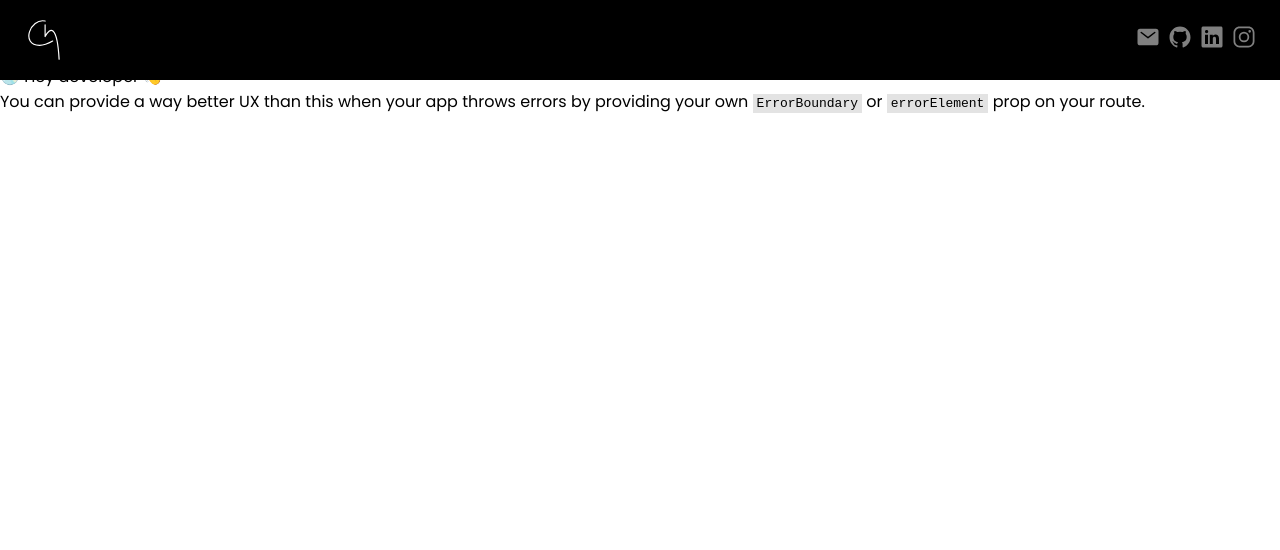
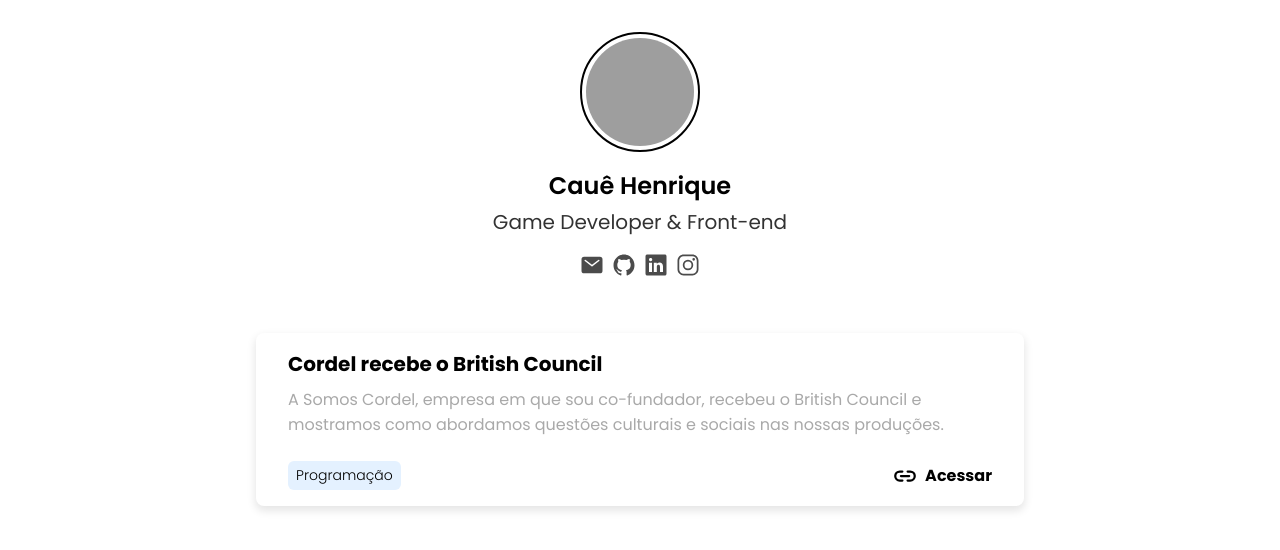
Before and after one commit to hcscaue/hcscaue.github.io, a React (Vite) app: page /links in a window 1280 px wide. Before the commit this address had no page. Shown: the top 550 px of the page. Built offline with nearby package versions, Linux system fonts and the light colour scheme; grey boxes are pictures that could not be loaded.

Commit message:
feat: added links page

```diff
--- a/src/App.tsx
+++ b/src/App.tsx
@@ -1,14 +1,9 @@
 import "./App.css";
 import "./styles/portfolio.css";
-import {
-	createBrowserRouter,
-	RouterProvider,
-	useNavigate,
-	Router,
-	BrowserRouter,
-} from "react-router-dom";
+import { createBrowserRouter, RouterProvider } from "react-router-dom";
 import Home from "./pages/home";
 import Header from "./components/header";
+import Links from "./pages/links";
 
 export const App = () => {
 	const router = createBrowserRouter([
@@ -17,14 +12,15 @@ export const App = () => {
 			element: <Home />,
 		},
 		{
-			path: "/profile",
-			element: <Home />,
+			id: "links",
+			path: "/links",
+			element: <Links />,
 		},
 	]);
 
 	return (
 		<>
-			<Header />
+			{window.location.pathname != "/links" ? <Header /> : null}
 			<RouterProvider router={router} />
 		</>
 	);
--- /dev/null
+++ b/src/components/link_section/index.tsx
@@ -0,0 +1,28 @@
+import { links } from "../../data/links-presentation.js";
+import { Container } from "./styled.ts";
+
+const LinkSection = () => {
+	return (
+		<Container>
+			{links.map((link) => {
+				return (
+					<a className="link-url" href={link.url} target="_blank">
+						<div className="link-container">
+							<h2 className="link-title">{link.title}</h2>
+							<p className="link-description">{link.description}</p>
+							<footer>
+								<p className="link-type">{link.type}</p>
+								<div>
+									<img src="src/assets/icons/link.svg" alt="Acesse o link" />
+									<p>Acessar</p>
+								</div>
+							</footer>
+						</div>
+					</a>
+				);
+			})}
+		</Container>
+	);
+};
+
+export default LinkSection;
--- /dev/null
+++ b/src/components/link_section/styled.ts
@@ -0,0 +1,65 @@
+import { styled } from "@stitches/react";
+
+export const Container = styled("section", {
+	"& div.link-container": {
+		backgroundColor: "white",
+		boxShadow: "0px 4px 8px 1px rgba(0, 0, 0, 0.1)",
+		padding: "16px 32px",
+		borderRadius: "8px",
+		marginTop: "16px",
+	},
+
+	"& div.link-container:first-of-type": {
+		marginTop: "32px",
+	},
+
+	"& div.link-container h2.link-title": {
+		fontSize: "20px",
+		fontWeight: "700",
+		wordWrap: "break-word",
+		marginBottom: "8px",
+	},
+
+	"& div.link-container p.link-description": {
+		fontSize: "16px",
+		fontWeight: "400",
+		wordWrap: "break-word",
+		color: "darkgrey",
+		marginBottom: "24px",
+	},
+
+	"& div.link-container footer": {
+		display: "flex",
+		justifyContent: "space-between",
+		alignItems: "center",
+	},
+
+	"& div.link-container footer div": {
+		display: "flex",
+		justifyContent: "center",
+		alignItems: "center",
+		gap: "8px",
+	},
+
+	"& div.link-container footer p.link-type": {
+		fontWeight: "300",
+		fontSize: "14px",
+		padding: "4px 8px",
+		borderRadius: "6px",
+		backgroundColor: "#e4f1ff",
+	},
+
+	"& a.link-url": {
+		display: "flex",
+		alignItems: "center",
+		gap: "4px",
+		fontSize: "16px",
+		fontWeight: "700",
+		textDecoration: "none",
+		color: "black",
+	},
+
+	"& a.link-url img": {
+		width: "24px",
+	},
+});
--- /dev/null
+++ b/src/components/presentation/index.tsx
@@ -0,0 +1,37 @@
+import { Container } from "./styled";
+
+const Presentation = () => {
+	return (
+		<Container>
+			<img
+				id="photo-presentation"
+				src="https://github.com/hcsCaue.png"
+				alt="Foto de Apresentação"
+			/>
+			<h1 id="name-profile">Cauê Henrique</h1>
+			<h2 id="title-profile">Game Developer & Front-end</h2>
+			<div id="social-media">
+				<a href="mailto:hcs.caue@gmail.com">
+					<img src="src/assets/icons/mail.svg" alt="Enviar e-mail" />
+				</a>
+				<a href="https://github.com/hcsCaue" target="_blank">
+					<img src="src/assets/icons/logo-github.svg" alt="Acesse meu GitHub" />
+				</a>
+				<a href="https://www.linkedin.com/in/hcscaue/" target="_blank">
+					<img
+						src="src/assets/icons/logo-linkedin.svg"
+						alt="Conecte-se comigo no LinkedIn"
+					/>
+				</a>
+				<a href="https://www.instagram.com/hcs.caue/" target="_blank">
+					<img
+						src="src/assets/icons/logo-instagram.svg"
+						alt="Siga-me no Instagram"
+					/>
+				</a>
+			</div>
+		</Container>
+	);
+};
+
+export default Presentation;
--- /dev/null
+++ b/src/components/presentation/styled.ts
@@ -0,0 +1,64 @@
+import { styled } from "@stitches/react";
+
+export const Container = styled("section", {
+	position: "relative",
+
+	display: "flex",
+	flexDirection: "column",
+	alignItems: "center",
+
+	color: "black",
+
+	"& img#photo-presentation": {
+		width: "120px",
+		height: "120px",
+
+		marginBottom: "16px",
+		padding: "4px",
+
+		border: "2px dashed black",
+		borderStyle: "solid",
+		borderRadius: "50%",
+	},
+
+	"& h1": {
+		fontSize: "24px",
+		fontWeight: "600",
+		textAlign: "center",
+
+		marginBottom: "4px",
+	},
+
+	"& h2": {
+		fontSize: "20px",
+		fontWeight: "400",
+		textAlign: "center",
+
+		marginBottom: "16px",
+
+		opacity: "0.8",
+	},
+
+	"& div#social-media": {
+		position: "relative",
+		display: "flex",
+		gap: "8px",
+	},
+
+	"& div#social-media a": {
+		width: "24px",
+		height: "24px",
+	},
+
+	"& div#social-media a img": {
+		width: "100%",
+		height: "100%",
+
+		opacity: "0.7",
+		transition: "all 0.2s ease-in",
+	},
+
+	"& div#social-media a img:hover": {
+		opacity: "1",
+	},
+});
--- /dev/null
+++ b/src/data/links-presentation.ts
@@ -0,0 +1,9 @@
+export const links = [
+	{
+		type: "Programação",
+		title: "Cordel recebe o British Council",
+		description:
+			"A Somos Cordel, empresa em que sou co-fundador, recebeu o British Council e mostramos como abordamos questões culturais e sociais nas nossas produções.",
+		url: "https://www.linkedin.com/posts/chcs_games-cultura-nordeste-activity-6636171694799151104-cXnt?utm_source=share&utm_medium=member_desktop",
+	},
+];
--- /dev/null
+++ b/src/pages/links/index.tsx
@@ -0,0 +1,14 @@
+import LinkSection from "../../components/link_section";
+import Presentation from "../../components/presentation";
+import { Container } from "./styled";
+
+const Links = () => {
+	return (
+		<Container>
+			<Presentation />
+			<LinkSection />
+		</Container>
+	);
+};
+
+export default Links;
--- /dev/null
+++ b/src/pages/links/styled.ts
@@ -0,0 +1,10 @@
+import { styled } from "@stitches/react";
+
+export const Container = styled("section", {
+	width: "100%",
+	padding: "32px 20vw",
+
+	"@media screen and (max-width: 768px)": {
+		padding: "32px 32px",
+	},
+});
```
